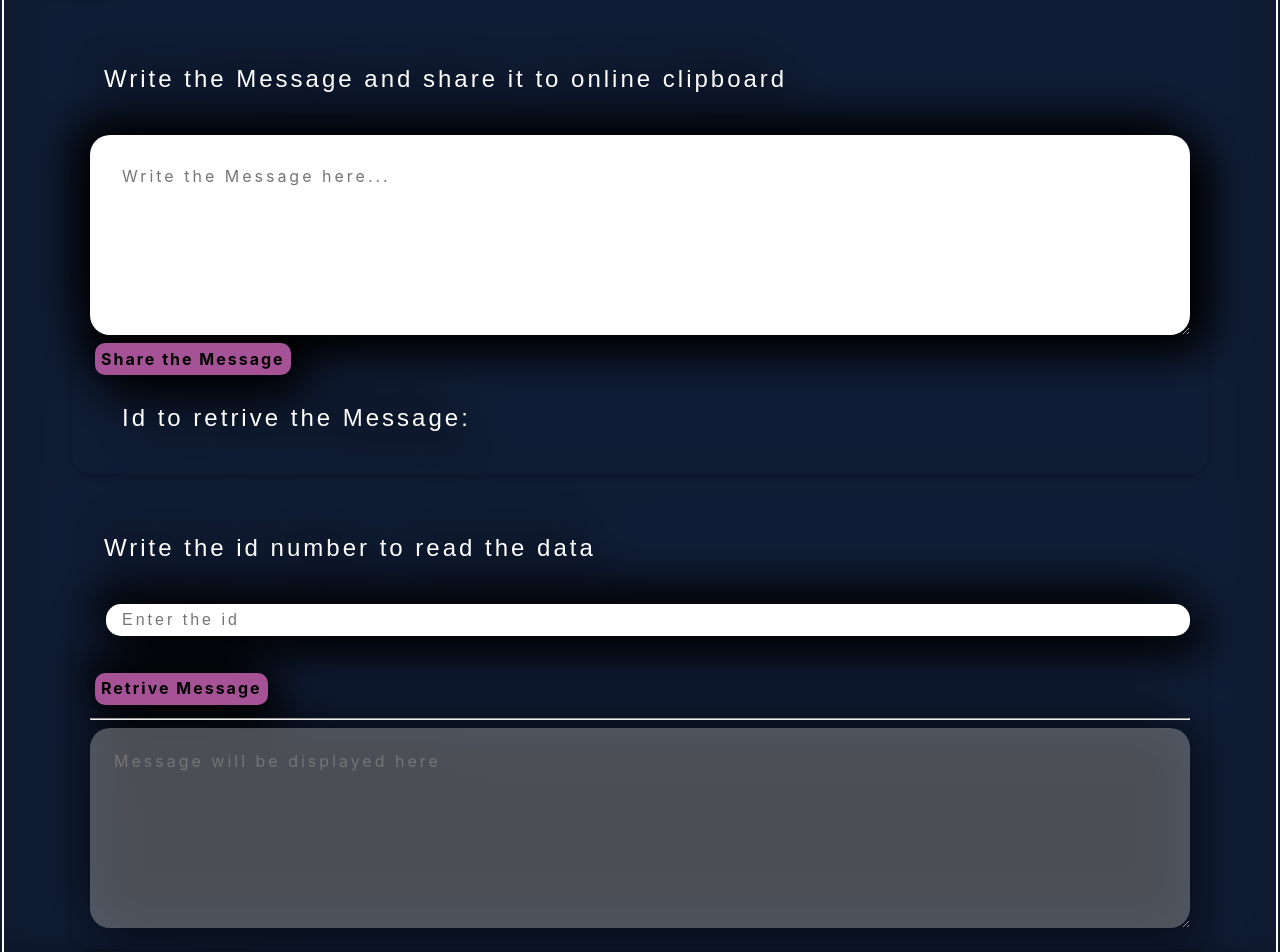
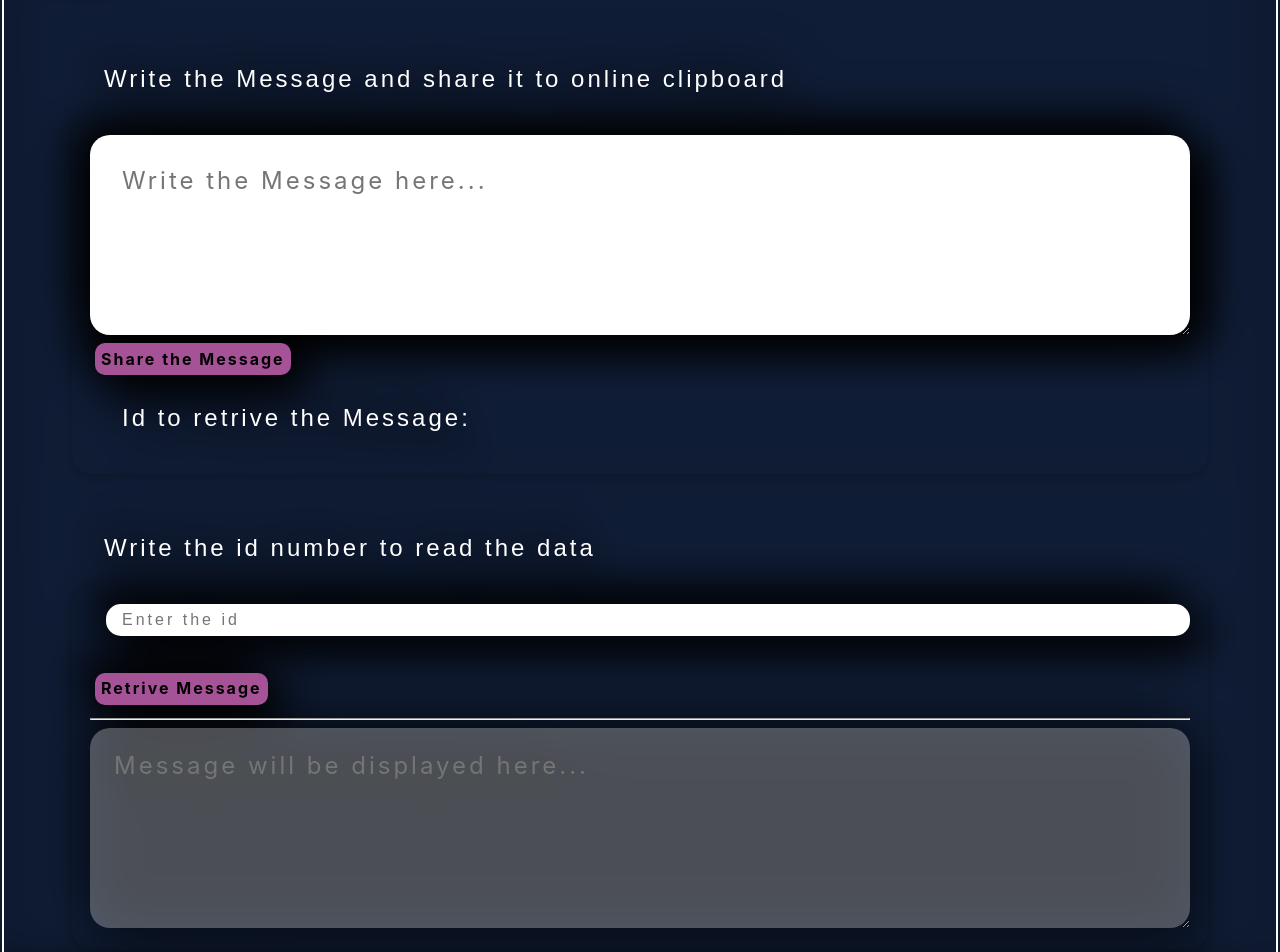
Before and after one commit to Akash-Kumar-Sinha/Shared_Clipboard, a React (Create React App) app: page / in a window 1280 px wide. Shown: the part 160-1112 px from the top of the page. Built offline with nearby package versions, Linux system fonts and the light colour scheme.

Commit message:
Minor changes like favicon

```diff
--- a/public/index.html
+++ b/public/index.html
@@ -24,7 +24,7 @@
       work correctly both with client-side routing and a non-root public URL.
       Learn how to configure a non-root public URL by running `npm run build`.
     -->
-    <title>React App</title>
+    <title>Shared Clipboard</title>
   </head>
   <body>
     <noscript>You need to enable JavaScript to run this app.</noscript>
--- a/src/component/ReadInTextarea/ReadInTextarea.css
+++ b/src/component/ReadInTextarea/ReadInTextarea.css
@@ -44,6 +44,8 @@ p{
     letter-spacing: 3px;
     border: transparent;
     border-radius: 20px;
+    font-size: 1.5rem;
+
 }
 
 .commentread{
--- a/src/component/ReadInTextarea/ReadInTextarea.js
+++ b/src/component/ReadInTextarea/ReadInTextarea.js
@@ -54,7 +54,7 @@ const ReadInTextarea = () =>{
                     id="readtextcomment"
                     disabled={true}
                     value={message}
-                    placeholder="Message will be displayed here">
+                    placeholder="Message will be displayed here...">
                     </textarea>
 
                 </div>
--- a/src/component/WriteInTextarea/WriteInTextarea.css
+++ b/src/component/WriteInTextarea/WriteInTextarea.css
@@ -1,6 +1,5 @@
 .writebox{
     border: 2px solid transparent;
-    /* margin: 20px; */
     padding: 1rem;
     border-radius: 20px;
     width: 100%  ;
@@ -24,6 +23,7 @@ p{
     letter-spacing: 3px;
     border: transparent;
     border-radius: 20px;
+    font-size: 1.5rem;
 }
 
 .button::after{
```
Also changed, not shown: src/App.css (line endings or trailing spaces), 1 other file (tests, documents, lock files or other folders).
